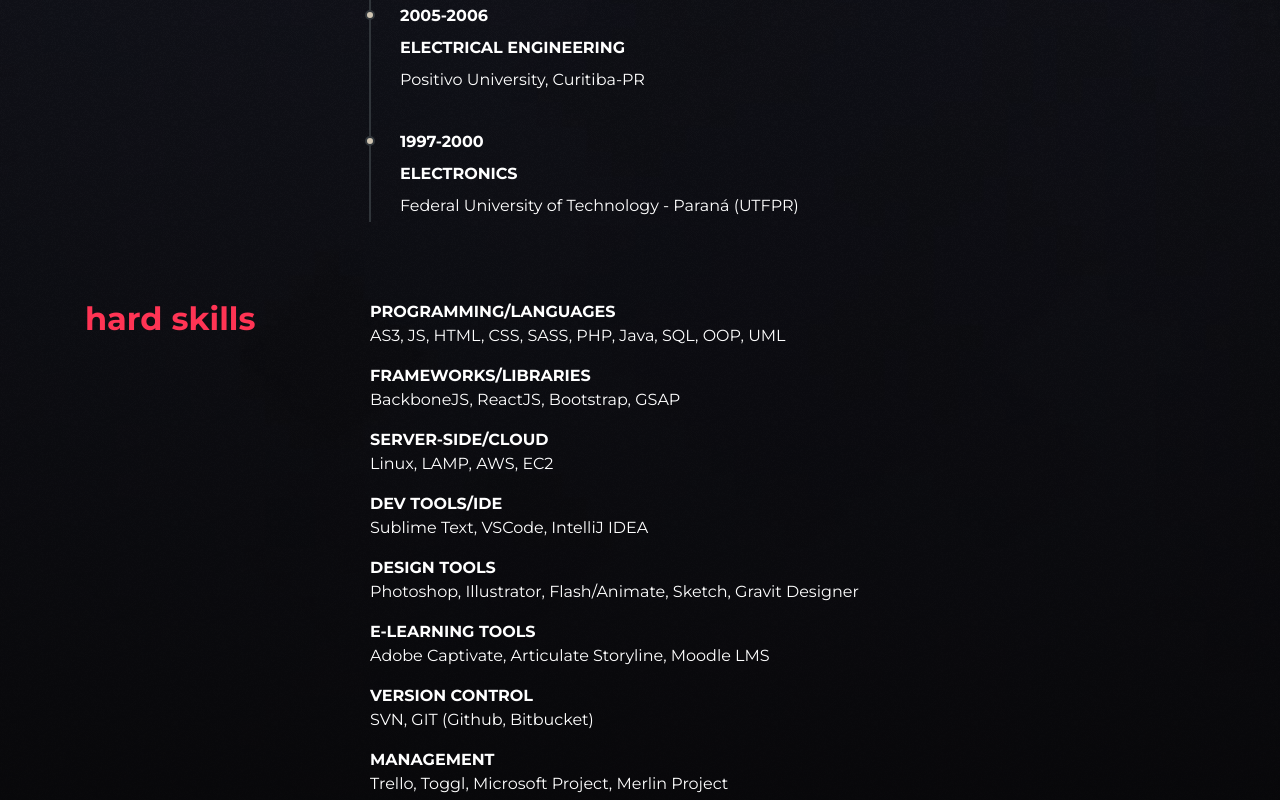
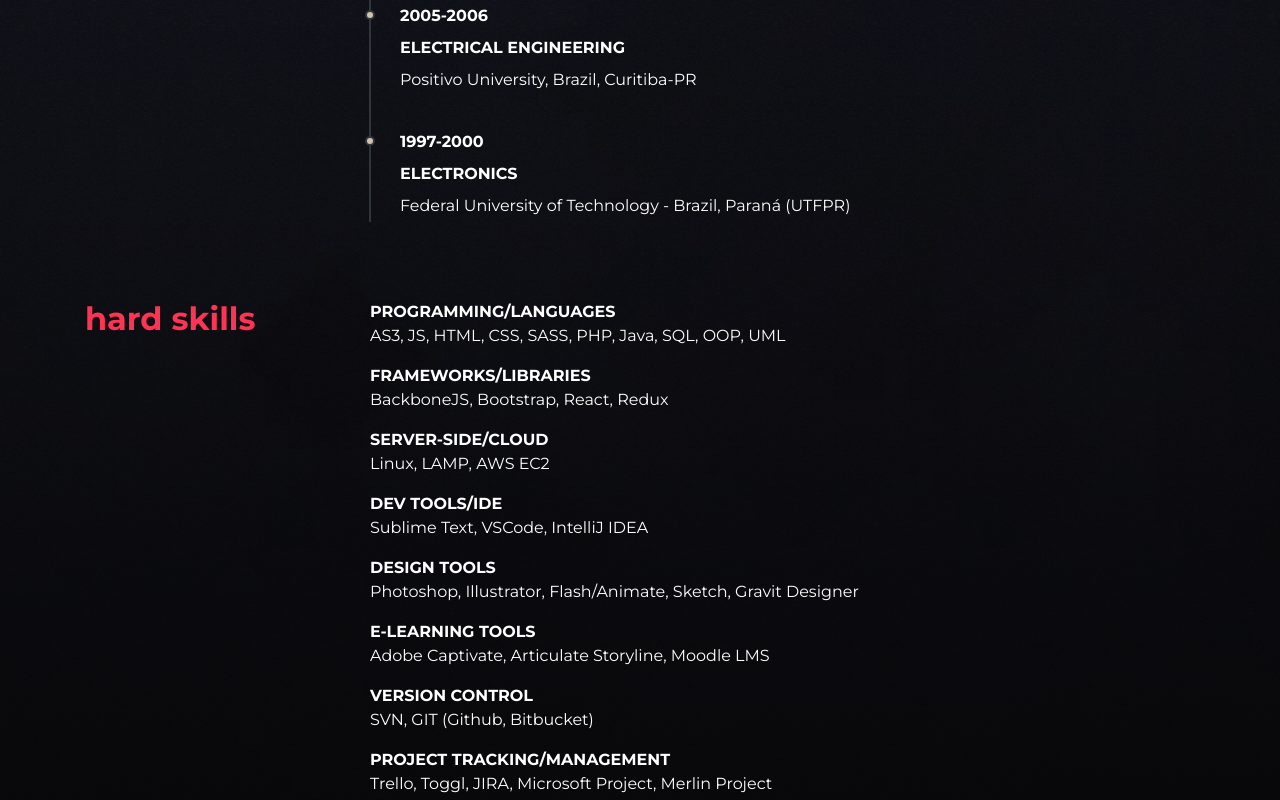
Before and after one commit to davinaizer/react-portfolio, a React (Create React App) app: page /resume in a window 1280 px wide. Shown: the part 1260-2060 px from the top of the page. Built offline with nearby package versions, Linux system fonts and the light colour scheme.

Commit message:
content update

```diff
--- a/src/containers/About.js
+++ b/src/containers/About.js
@@ -11,30 +11,37 @@
                     <h2 className="section__title text-right">About</h2>
                     <hr className="title__separator mr-0" />
                     <p className="text-justify">
-            I’m a simple person who enjoys simple things of life. A good coffee and a good music, and it’s all set to
-            work. If I’m not coding, studying or researching better ways to work, I’m cooking, preparing an espresso or
-            spending free time with my wife and daughter. I’m also a problem-solver/fixer type of guy. I love to fix
-            things and help people. It doesn’t matter the problem, I’m always ready to give a hand.
+                        I’m a simple person who enjoys simple things of life. A good coffee and a good music, and it’s
+                        all set to work. If I’m not coding, studying or researching better ways to work, I’m cooking,
+                        preparing an espresso or spending free time with my wife and daughter. I’m also a
+                        problem-solver/fixer type of guy. I love fixing things and helping people. It doesn’t matter the
+                        problem, I’m always ready to give a hand.
                         <br />
                         <br />
-            I’ve been creating web and e-learning content for almost 18 years now. I started in the tech world on an
-            Intel 80386 at the age of 8, coding in Microsoft BASIC. As a professional I’m experienced in different
-            languages and tools: ActionScript 3, Java, ASP, PHP, SQL, Javascript, among others. AS3 and JS being the
-            ones I used the most throughout the years. Having worked closely with different professionals such as UX/UI
-            designers, instructional designers, copywriters, frontend and backend developers, I acquired valuable
-            knowledge on how to combine technical, business and user requirements into creative and efficient products.
+                        I’ve been creating web and e-learning content for almost 18 years now. I started in the tech
+                        world on an Intel 80386 at the age of 8, coding in Microsoft BASIC. As a professional I’m
+                        experienced in different languages and tools: ActionScript 3, Java, ASP, PHP, SQL, Javascript,
+                        among others. AS3 and JS being the ones I used the most throughout the years. Having worked
+                        closely with different professionals such as UX/UI designers, instructional designers,
+                        copywriters, frontend and backend developers, I acquired valuable knowledge on how to combine
+                        technical, business and user requirements into creative and efficient products.
                         <br />
                         <br />
-            After 8 years working in web development and e-learning industry, I started my own company in 2009, through
-            which I had the pleasure to work with companies such as Kraft Foods, Electrolux, Volvo Motors, HSBC Bank,
-            Furukawa Electric, GP Strategies, Metlife, Boticário Group. During this time I developed a broad range of
-            skills: team-leading, mentoring, project management, entrepreneurship, finances, accounting, business laws
-            and others. For more than 7 years, I planned, collaborated with teams and managed hundreds of successful
-            e-learning, web and digital design projects with great commitment to deliver high-quality designs and
-            products to the customers.
+                        After 8 years working in web development and e-learning industry, I started my own company in
+                        2009, through which I had the pleasure to work with companies such as Kraft Foods, Electrolux,
+                        Volvo Motors, HSBC Bank, Furukawa Electric, GP Strategies, Metlife, Boticário Group. During this
+                        time I developed a broad range of skills: team-leading, mentoring, project management,
+                        entrepreneurship, finances, accounting, business laws and others. For more than 7 years, I
+                        planned, collaborated with teams and managed hundreds of successful e-learning, web and digital
+                        design projects with great commitment to deliver high-quality designs and products to the
+                        customers.
                         <br />
                         <br />
-            Currently, I work as a Frontend Developer at Gamesys, a company based in London/UK.
+                        Currently, I live in London/UK and work as a Frontend Developer for the Marketing Design team at{' '}
+                        <a href="https://www.gamesyscorporate.com/" target="_blank" rel="noopener noreferrer">
+                            Gamesys
+                        </a>
+                        .
                     </p>
                 </Col>
             </Row>
--- a/src/containers/Home.js
+++ b/src/containers/Home.js
@@ -23,7 +23,7 @@
             Boticário Group and many others.
             <br />
             <br />
-            Please feel free to navigate and know more about my work.
+            Please feel free to navigate and get to know more about me.
           </p>
           <Link to="/about">
             <Button className="home__btn" color="primary" size="lg">
--- a/src/containers/Resume.js
+++ b/src/containers/Resume.js
@@ -121,7 +121,7 @@
                   COMPUTER ENGINEERING
                 </span>
                 <br />
-                Positivo University, Curitiba-PR
+                Positivo University, Brazil, Curitiba-PR
               </p>
             </li>
             <li>
@@ -132,7 +132,7 @@
                   ELECTRICAL ENGINEERING
                 </span>
                 <br />
-                Positivo University, Curitiba-PR
+                Positivo University, Brazil, Curitiba-PR
               </p>
             </li>
             <li>
@@ -143,7 +143,7 @@
                   ELECTRONICS
                 </span>
                 <br />
-                Federal University of Technology - Paraná (UTFPR)
+                Federal University of Technology - Brazil, Paraná (UTFPR)
               </p>
             </li>
           </ul>
@@ -162,12 +162,12 @@
 
         <Col lg={{ size: 9, offset: 3 }}>
           <span className="resume__subtitle">FRAMEWORKS/LIBRARIES</span>
-          <p>BackboneJS, ReactJS, Bootstrap, GSAP</p>
+          <p>BackboneJS, Bootstrap, React, Redux </p>
         </Col>
 
         <Col lg={{ size: 9, offset: 3 }}>
           <span className="resume__subtitle">SERVER-SIDE/CLOUD</span>
-          <p>Linux, LAMP, AWS, EC2</p>
+          <p>Linux, LAMP, AWS EC2</p>
         </Col>
 
         <Col lg={{ size: 9, offset: 3 }}>
@@ -191,8 +191,8 @@
         </Col>
 
         <Col lg={{ size: 9, offset: 3 }}>
-          <span className="resume__subtitle">MANAGEMENT</span>
-          <p>Trello, Toggl, Microsoft Project, Merlin Project</p>
+          <span className="resume__subtitle">PROJECT TRACKING/MANAGEMENT</span>
+          <p>Trello, Toggl, JIRA, Microsoft Project, Merlin Project</p>
         </Col>
       </Row>
 
```
Lines whose indentation alone changed are shown as unchanged.
